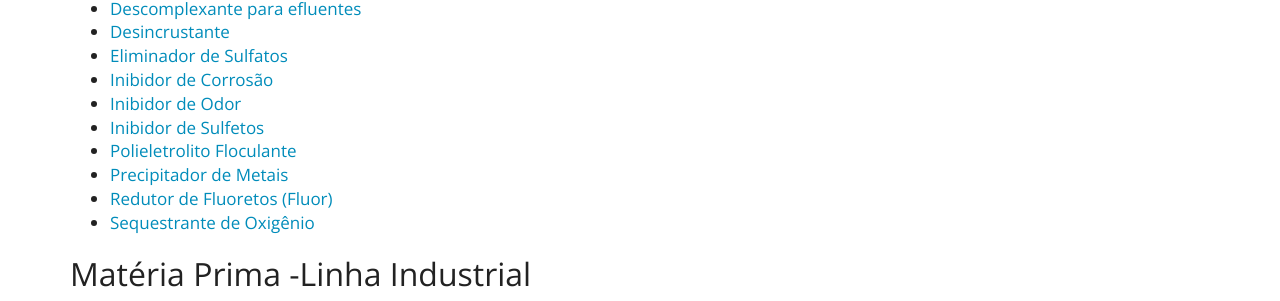
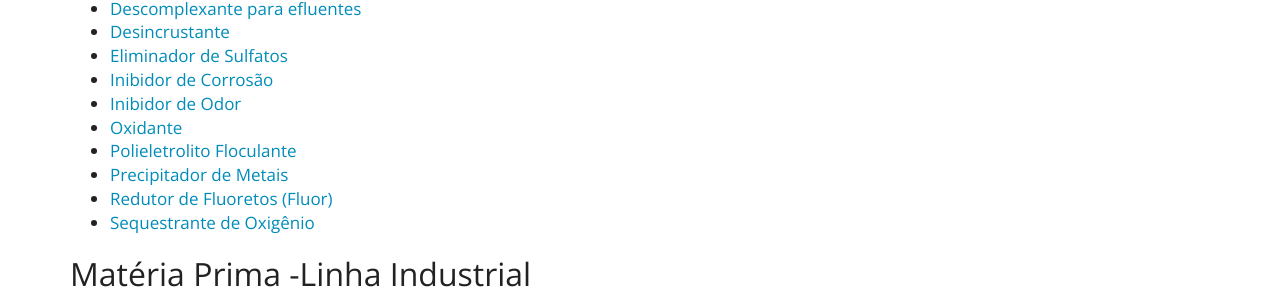
Before and after one commit to purewaterefluentes/purewaterefluentes.github.io, a Jekyll site: the page built from produtos/index.md, in a window 1280 px wide and 900 px high, scrolled down 556 px. Shown: the part 157-458 px from the top of the window. Built offline with Jekyll 4.4.1, drawn with Linux system fonts in a browser that asks for light colours; nearby versions of some CDN libraries; library files that are not in the unit come from our copies.

Commit message:
Update index.md

```diff
--- a/produtos/index.md
+++ b/produtos/index.md
@@ -23,7 +23,7 @@ subtitle: Produtos químicos para tratamento de água e efluentes industriais
 - [Eliminador de Sulfatos](eliminador-de-sulfatos.html)
 - [Inibidor de Corrosão](inibidor-de-corrosao.html)
 - [Inibidor de Odor](inibidor-de-odor.html)
-- [Inibidor de Sulfetos](inibidor-de-sulfetos.html)
+- [Oxidante](oxidante-efluentes.html)
 - [Polieletrolito Floculante](polieletrolito-floculante.html)
 - [Precipitador de Metais](precipitador-de-metais.html)
 - [Redutor de Fluoretos (Fluor)](redutor-de-fluoretos.html)
```
